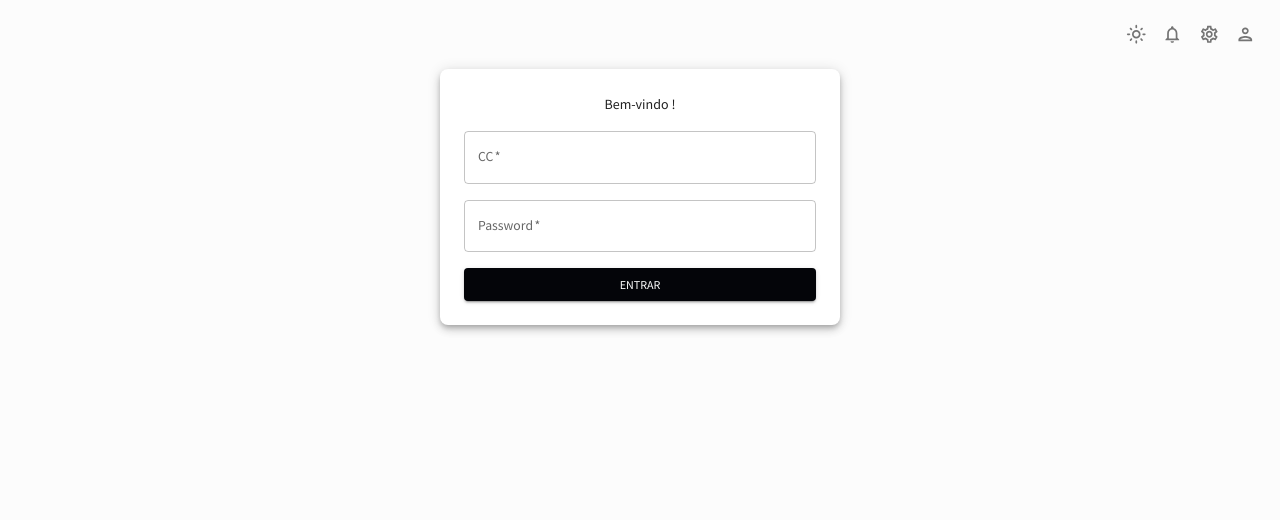
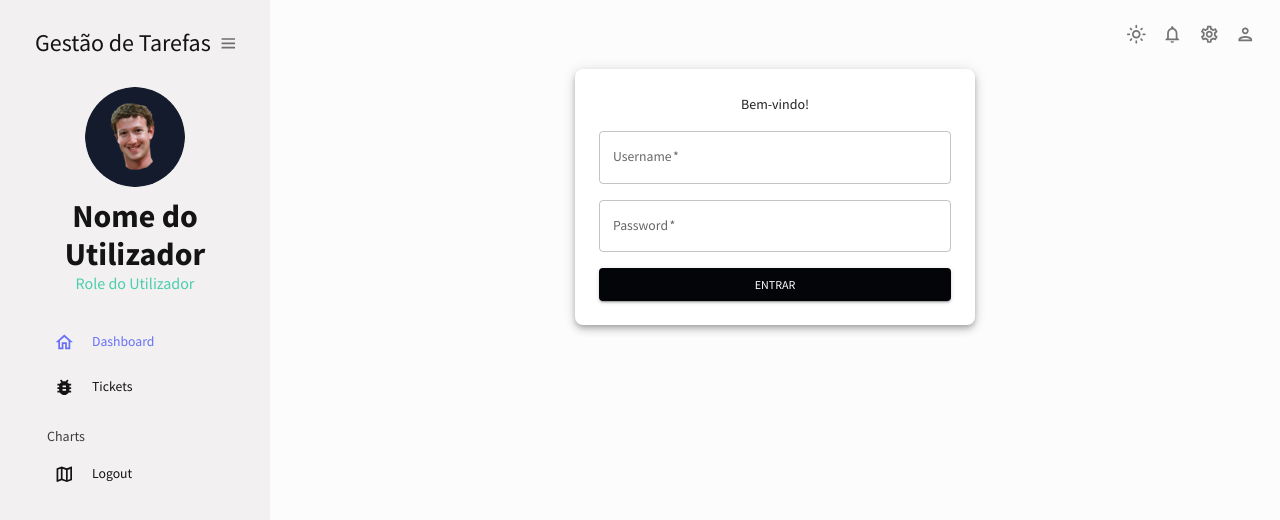
Before and after one commit to FranciscoMartins20/Gest-o_Dev, a React (Create React App) app in the folder FrontEnd/: page /login in a window 1280 px wide. Shown: the top 520 px of the page. Built offline with nearby package versions, Linux system fonts and the light colour scheme.

Commit message:
Login implementado 1º parte

```diff
--- a/FrontEnd/src/App.js
+++ b/FrontEnd/src/App.js
@@ -1,56 +1,42 @@
-
-import { Routes, Route, useNavigate  } from "react-router-dom";
+// src/App.js
+import React from "react";
+import { Routes, Route} from "react-router-dom";
+import { CssBaseline, ThemeProvider } from "@mui/material";
+import { ColorModeContext, useMode } from "./theme";
+import { AuthProvider } from './context/AuthContext';
+import PrivateRoute from './components/privateroute';
+import LoginForm from "./scenes/login_register/loginForm";
+import HomePage from "./scenes/homepage";
+import TicketPage from "./scenes/tickets/ticketpage";
+import CreateTicket from "./scenes/tickets/createticket";
+import EditTicket from "./scenes/tickets/editticket";
 import Topbar from "./scenes/global/Topbar";
 import Sidebar from "./scenes/global/Sidebar";
-import LoginForm from "./scenes/login_register/loginForm";
-import HomePage from "./scenes/homepage";
-import { CssBaseline, ThemeProvider } from "@mui/material";
-import { ColorModeContext, useMode } from "./theme";
-import React, { useState, useEffect } from "react";
-import TicketPage from "./scenes/tickets/ticketpage"
-import CreateTicket from "./scenes/tickets/createticket";
-import EditTicket from "./scenes/tickets/editticket";
-
 
 function App() {
   const [theme, colorMode] = useMode();
-  const [isAuthenticated, setIsAuthenticated] = useState(localStorage.getItem("isAuthenticated") === "true");
-  const navigate = useNavigate();
 
-  useEffect(() => {
-    const storedAuthenticationStatus = localStorage.getItem("isAuthenticated") === "true";
-    setIsAuthenticated(storedAuthenticationStatus);
-  }, []);
-
-  const handleLoginSuccess = () => {
-    setIsAuthenticated(true);
-    localStorage.setItem("isAuthenticated", "true");
-  };
-
-  const handleLogout = () => {
-    setIsAuthenticated(false);
-    localStorage.removeItem("isAuthenticated");
-    navigate('/login');
-  };
   return (
+      <AuthProvider>
         <ColorModeContext.Provider value={colorMode}>
           <ThemeProvider theme={theme}>
             <CssBaseline />
             <div className="app">
-          {isAuthenticated ? <Sidebar onLogout={handleLogout} /> : null}
+              <Sidebar />
               <main className="content">
                 <Topbar setIsSidebar={() => {}} />
                 <Routes>
-              <Route path="/login" element={<LoginForm onLoginSuccess={handleLoginSuccess} />} />
-              <Route path="/" element={isAuthenticated ? <HomePage /> : <LoginForm onLoginSuccess={handleLoginSuccess} />} />
-              <Route path="/ticket" element={isAuthenticated ? <TicketPage /> : <LoginForm onLoginSuccess={handleLoginSuccess} />} />
-              <Route path="/create-ticket" element={isAuthenticated ? <CreateTicket /> : <LoginForm onLoginSuccess={handleLoginSuccess} />} />
-              <Route path="/edit-ticket/:ticketId" element={isAuthenticated ? <EditTicket /> : <LoginForm onLoginSuccess={handleLoginSuccess} />} />
+                  <Route path="/login" element={<LoginForm />} />
+                  <Route path="/" element={<PrivateRoute><HomePage /></PrivateRoute>} />
+                  <Route path="/ticket" element={<PrivateRoute><TicketPage /></PrivateRoute>} />
+                  <Route path="/create-ticket" element={<PrivateRoute><CreateTicket /></PrivateRoute>} />
+                  <Route path="/edit-ticket/:ticketId" element={<PrivateRoute><EditTicket /></PrivateRoute>} />
                 </Routes>
               </main>
             </div>
           </ThemeProvider>
         </ColorModeContext.Provider>
+      </AuthProvider>
   );
 }
 
--- a/FrontEnd/src/components/privateroute.js
+++ b/FrontEnd/src/components/privateroute.js
@@ -1,10 +1,11 @@
-
+// src/components/PrivateRoute.js
 import React from 'react';
 import { Navigate } from 'react-router-dom';
+import { useAuth } from '../context/AuthContext';
 
-function PrivateRoute({ children }) {
-  const isAuthenticated = localStorage.getItem("isAuthenticated") === "true";
-  return isAuthenticated ? children : <Navigate to="/login" />;
-}
+const PrivateRoute = ({ children }) => {
+    const { isAuthenticated } = useAuth();
+    return isAuthenticated ? children : <Navigate to="/login" />;
+};
 
 export default PrivateRoute;
--- /dev/null
+++ b/FrontEnd/src/context/AuthContext.js
@@ -0,0 +1,31 @@
+// src/context/AuthContext.js
+import React, { createContext, useContext, useState, useEffect } from 'react';
+
+const AuthContext = createContext(null);
+
+export const useAuth = () => useContext(AuthContext);
+
+export const AuthProvider = ({ children }) => {
+    const [isAuthenticated, setIsAuthenticated] = useState(false);
+
+    useEffect(() => {
+        const storedAuth = localStorage.getItem('isAuthenticated') === 'true';
+        setIsAuthenticated(storedAuth);
+    }, []);
+
+    const login = () => {
+        localStorage.setItem('isAuthenticated', 'true');
+        setIsAuthenticated(true);
+    };
+
+    const logout = () => {
+        localStorage.removeItem('isAuthenticated');
+        setIsAuthenticated(false);
+    };
+
+    return (
+        <AuthContext.Provider value={{ isAuthenticated, login, logout }}>
+            {children}
+        </AuthContext.Provider>
+    );
+};
--- a/FrontEnd/src/scenes/global/Sidebar.jsx
+++ b/FrontEnd/src/scenes/global/Sidebar.jsx
@@ -152,8 +152,8 @@ const Sidebar = () => {
               icon={<MapOutlinedIcon />}
               selected={selected}
               setSelected={setSelected}
-              onClick={logoutUser} // Assuming Item supports an onClick prop
-              to="/logout" // This might be unnecessary if you're handling the routing in logoutUser
+              onClick={logoutUser}
+              to="/logout"
             />
           </Box>
         </Menu>
--- a/FrontEnd/src/scenes/login_register/loginForm.js
+++ b/FrontEnd/src/scenes/login_register/loginForm.js
@@ -1,22 +1,21 @@
+// src/scenes/login_register/LoginForm.js
 import React, { useState } from 'react';
 import { Box, Button, TextField, Typography, useTheme } from '@mui/material';
-import { loginUser } from '../../service/api';
 import { useNavigate } from 'react-router-dom';
+import { useAuth } from '../../context/AuthContext';  // Certifique-se de que o caminho está correto
 
-const LoginForm = ({ onLoginSuccess } ) => {
+const LoginForm = () => {
   const theme = useTheme();
-  const [CC, setCC] = useState('');
+  const [Username, setUsername] = useState('');
   const [Password, setPassword] = useState('');
-  const navigate = useNavigate()
+  const { login } = useAuth();  // Usando o login do contexto de autenticação
+  const navigate = useNavigate();
 
   const handleSubmit = async (e) => {
     e.preventDefault();
     try {
-
-      const response = await loginUser(parseInt(CC), Password);
-      console.log('Usuário logado:', response);
-      onLoginSuccess();
-      navigate('/')
+      login();  // Atualizando estado de autenticação
+      navigate('/');  // Navegação para a página inicial após login
     } catch (error) {
       console.error('Erro ao fazer login:', error);
     }
@@ -40,15 +39,15 @@ const LoginForm = ({ onLoginSuccess } ) => {
       }}
     >
       <Typography variant="h6" textAlign="center">
-       Bem-vindo !
+        Bem-vindo!
       </Typography>
       <TextField
-        label="CC"
+        label="Username"
         variant="outlined"
         fullWidth
         required
-        value={CC}
-        onChange={(e) => setCC(e.target.value)}
+        value={Username}
+        onChange={(e) => setUsername(e.target.value)}
       />
       <TextField
         label="Password"
--- a/FrontEnd/src/service/api.js
+++ b/FrontEnd/src/service/api.js
@@ -2,10 +2,10 @@ import axios from 'axios';
 
 const API_URL = 'http://192.168.68.94:4000';
 
-export const loginUser = async (CC, Password) => {
+export const loginUser = async (Username, Password) => {
     try {
       const response = await axios.post(`${API_URL}/login`, {
-        CC,
+        Username,
         Password
       });
 
```
Also changed, not shown: FrontEnd/src/scenes/login_register/logout.js (+6 -11 lines). Lines whose indentation alone changed are shown as unchanged.
